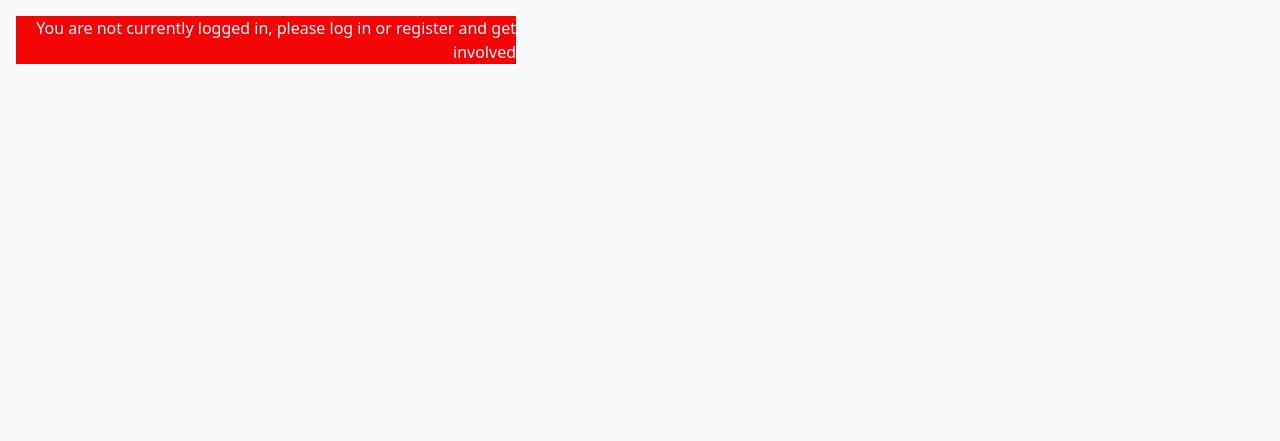
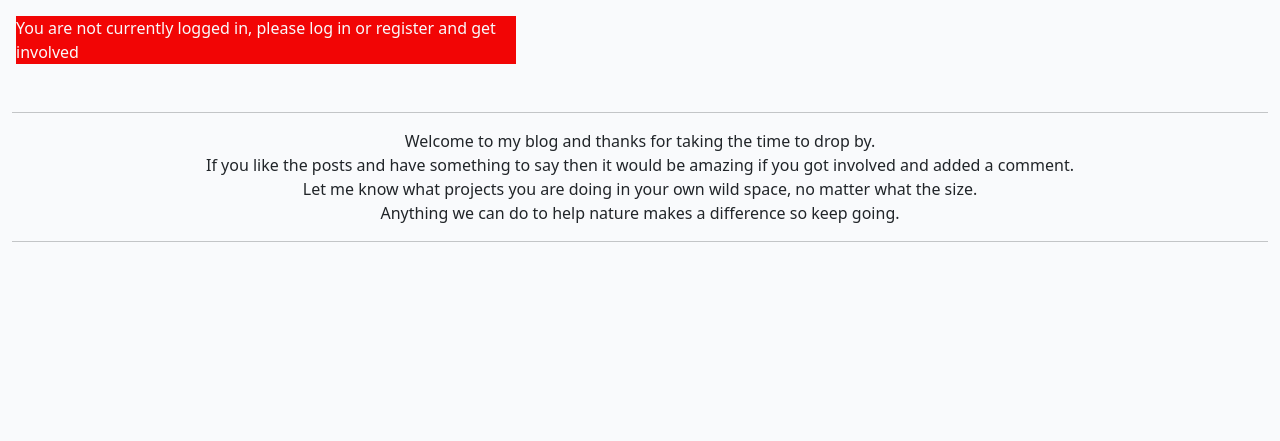
Before and after one commit to Code-Institute-Submissions/nature-blog, a Django app: template templates/nature.html in a window 1280 px wide. Shown: the part 78-519 px from the top of the page. Run offline with Django 3.2, Linux system fonts and the light colour scheme; the template is opened without the code that fills it, so the values that code supplies are empty.

Commit message:
intro paragraph aded with styling

```diff
--- a/static/css/style.css
+++ b/static/css/style.css
@@ -17,6 +17,14 @@ body {
 .fas {
     color: #265902;
     font-size: 30px;
+}
+/* header styles */
+
+.blog-intro {
+    font-family: "Gloria Hallelujah", cursive;
+    font-weight: 400;
+    font-style: normal;
+
 }
 
 /* blog.html styles */
--- a/templates/nature.html
+++ b/templates/nature.html
@@ -18,7 +18,8 @@
     <link rel="preconnect" href="https://fonts.gstatic.com">
     <link href="https://fonts.googleapis.com/css2?family=Roboto:wght@300&display=swap" rel="stylesheet">
     <link href="https://fonts.googleapis.com/css2?family=Lato:wght@300;700&display=swap" rel="stylesheet">
-    <link href="https://fonts.googleapis.com/css2?family=Gloria+Hallelujah&family=Reenie+Beanie&display=swap" rel="stylesheet">
+    <link href="https://fonts.googleapis.com/css2?family=Gloria+Hallelujah&family=Reenie+Beanie&display=swap"
+        rel="stylesheet">
 
     <!-- Font Awesome CSS -->
     <link rel="stylesheet" href="https://cdnjs.cloudflare.com/ajax/libs/font-awesome/5.15.3/css/all.min.css">
@@ -47,22 +48,22 @@
             <div class="collapse navbar-collapse" id="navbarText">
                 <ul class="navbar-nav me-auto mb-2 mb-lg-0">
                     <li class="nav-item">
-                        <a class="nav-link text-white{% if request.path == home_url %}active" aria-current="page{% endif %}"
-                            href="{% url 'home' %}">Home</a>
+                        <a class="nav-link text-white{% if request.path == home_url %}active"
+                            aria-current="page{% endif %}" href="{% url 'home' %}">Home</a>
                     </li>
                     {% if user.is_authenticated %}
                     <li class="nav-item">
-                        <a class="nav-link text-white{% if request.path == logout_url %}active" aria-current="page{% endif %}"
-                            href="{% url 'account_logout' %}">Logout</a>
+                        <a class="nav-link text-white{% if request.path == logout_url %}active"
+                            aria-current="page{% endif %}" href="{% url 'account_logout' %}">Logout</a>
                     </li>
                     {% else %}
                     <li class="nav-item">
-                        <a class="nav-link text-white{% if request.path == signup_url %}active" aria-current="page{% endif %}"
-                            href="{% url 'account_signup' %}">Register</a>
+                        <a class="nav-link text-white{% if request.path == signup_url %}active"
+                            aria-current="page{% endif %}" href="{% url 'account_signup' %}">Register</a>
                     </li>
                     <li class="nav-item">
-                        <a class="nav-link text-white{% if request.path == login_url %}active" aria-current="page{% endif %}"
-                            href="{% url 'account_login' %}">Login</a>
+                        <a class="nav-link text-white{% if request.path == login_url %}active"
+                            aria-current="page{% endif %}" href="{% url 'account_login' %}">Login</a>
                     </li>
                     {% endif %}
 
@@ -90,14 +91,33 @@
             </div>
         </div>
     </div>
-
+    <!-- displays a message telling user if they are logged in ad inviting to login/register if not-->
     <main class="flex-shrink-0 main-bg">
         {% if user.is_authenticated %}
-        <p class="text-end m-3" id="logged-in-message">Welcome {{ user }} you are logged in</p>
+        <p class="m-3" id="logged-in-message">Welcome {{ user }} you are logged in</p>
         {% else %}
-        <p class="text-end m-3" id="login-message">You are not currently logged in, please log in or register and get
+        <p class="m-3" id="login-message">You are not currently logged in, please log in or register and get
             involved</p>
         {% endif %}
+        <header>
+            <div class="container-fluid">
+                <div class="row">
+                    <div class="col-12 mt-3 text-center">
+                        <p class="blog-intro">
+                            <hr>
+                            Welcome to my blog and thanks for taking the time to drop by.
+                            <br>
+                            If you like the posts and have something to say then it would be amazing if you got involved
+                            and added a comment.
+                            <br>
+                            Let me know what projects you are doing in your own wild space, no matter what the size.
+                            <br>
+                            Anything we can do to help nature makes a difference so keep going.
+                            <hr>
+                    </div>
+                </div>
+            </div>
+        </header>
 
         {% block content %}
         <!-- Content Goes here -->
```
Also changed, not shown: 1 other file.
